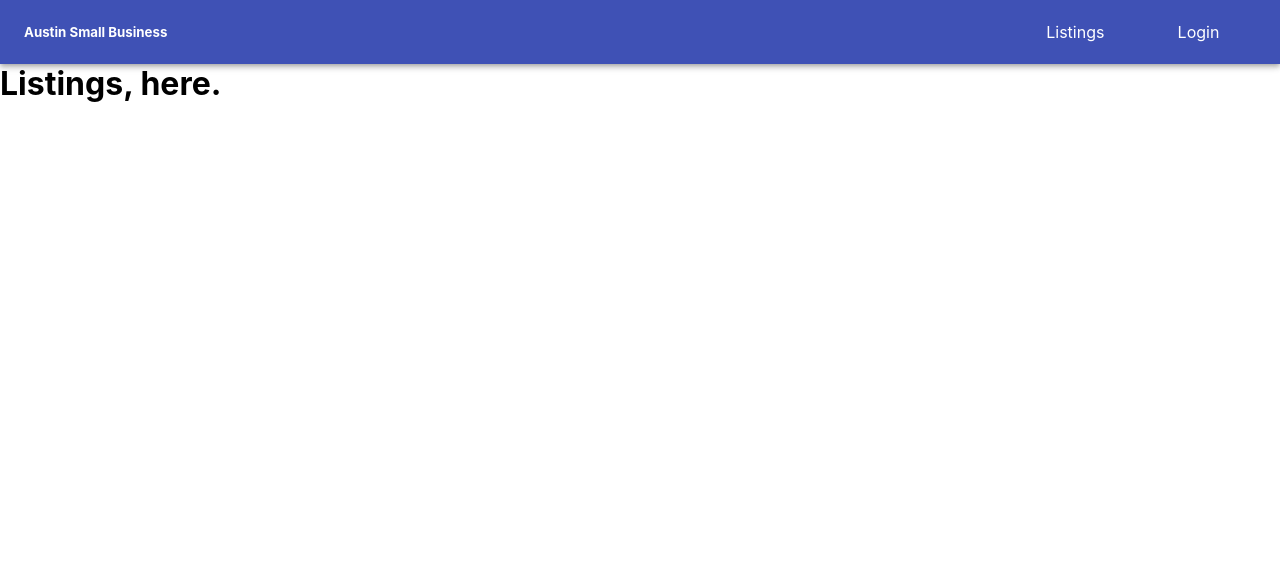
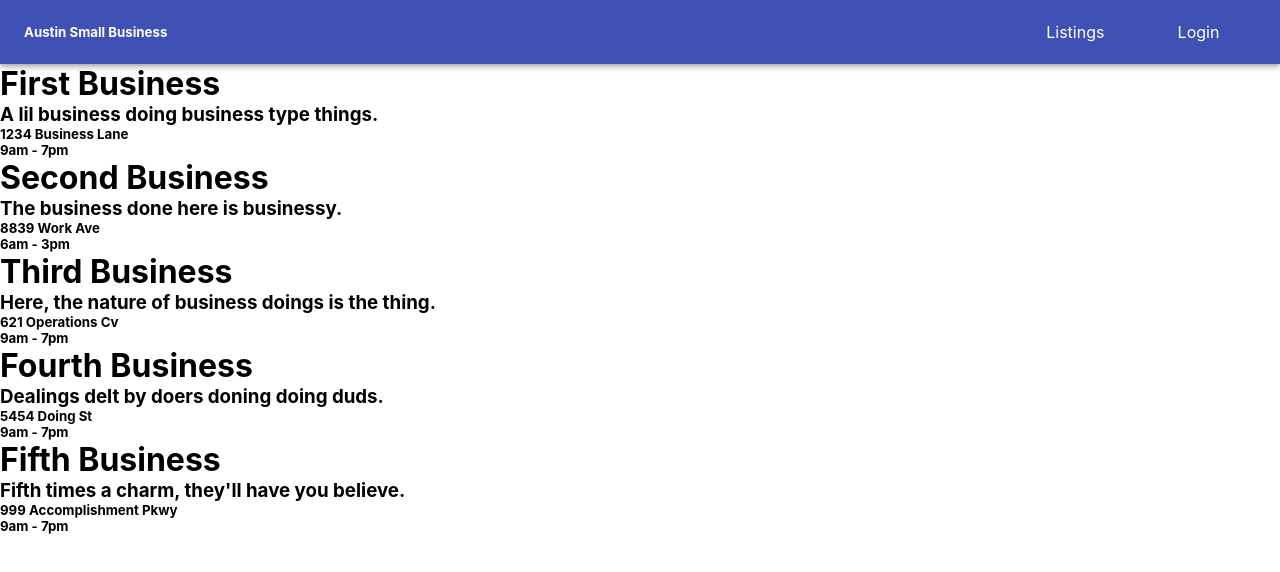
Before and after one commit to robpwatkins/small-business, a React (Create React App) app: page /listings in a window 1280 px wide. Shown: the top 572 px of the page. Built offline with nearby package versions, Linux system fonts and the light colour scheme.

Commit message:
listings is listing businesses dynamicallyyyyyy

```diff
--- a/src/components/Listings.js
+++ b/src/components/Listings.js
@@ -1,10 +1,18 @@
 import React from 'react';
 
 const Listings = (props) => {
-  console.log(props)
   return (
     <div>
-      <h1>Listings, here.</h1>
+      {props.businesses.map((business, index) => {
+        return (
+          <div key={index}>
+            <h1>{business.Name}</h1>
+            <h3>{business.Description}</h3>
+            <h5>{business.Address}</h5>
+            <h5>{business.Hours}</h5>
+          </div>
+        )
+      })}
     </div>
   )
 }
--- a/src/redux/state.js
+++ b/src/redux/state.js
@@ -5,35 +5,35 @@ export default {
       "Name": "First Business",
       "Description": "A lil business doing business type things.",
       "Address": "1234 Business Lane",
-      "Operating_Hours": "9am - 7pm"
+      "Hours": "9am - 7pm"
     },
     {
       "id": 2,
       "Name": "Second Business",
       "Description": "The business done here is businessy.",
       "Address": "8839 Work Ave",
-      "Operating_Hours": "6am - 3pm"
+      "Hours": "6am - 3pm"
     },
     {
       "id": 3,
       "Name": "Third Business",
       "Description": "Here, the nature of business doings is the thing.",
       "Address": "621 Operations Cv",
-      "Operating_Hours": "9am - 7pm"
+      "Hours": "9am - 7pm"
     },
     {
       "id": 4,
       "Name": "Fourth Business",
       "Description": "Dealings delt by doers doning doing duds.",
       "Address": "5454 Doing St",
-      "Operating_Hours": "9am - 7pm"
+      "Hours": "9am - 7pm"
     },
     {
       "id": 5,
       "Name": "Fifth Business",
       "Description": "Fifth times a charm, they'll have you believe.",
       "Address": "999 Accomplishment Pkwy",
-      "Operating_Hours": "9am - 7pm"
+      "Hours": "9am - 7pm"
     },
   ]
 };
```
